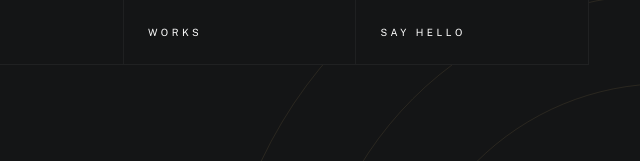
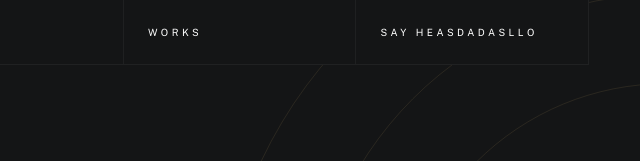
Before and after one commit to Sameers1/SameerDev, a plain HTML site: page index.html in a window 1280 px wide. Shown: the top 161 px of the page, 640-1280 px from the left. Drawn offline with nearby package versions, Linux system fonts and the light colour scheme; a web font is replaced by a local one.

Commit message:
Test for CI CD

```diff
--- a/index.html
+++ b/index.html
@@ -67,7 +67,7 @@
                         <li class="current"><a href="#intro" class="smoothscroll">Intro</a></li>
                         <li><a href="#about" class="smoothscroll">About</a></li>
                         <li><a href="#works" class="smoothscroll">Works</a></li>
-                        <li><a href="#contact" class="smoothscroll">Say Hello</a></li>
+                        <li><a href="#contact" class="smoothscroll">Say Heasdadasllo</a></li>
                     </ul>
                 </nav>
             </div>
```
